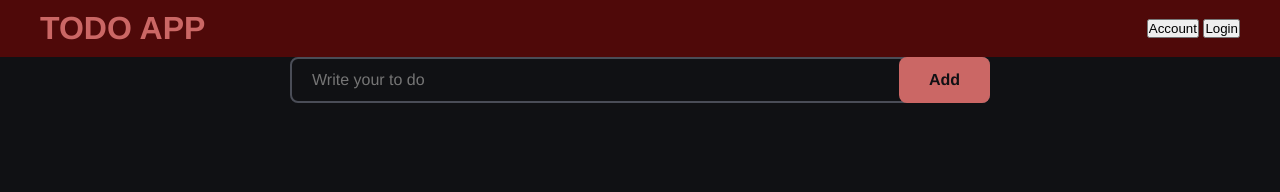
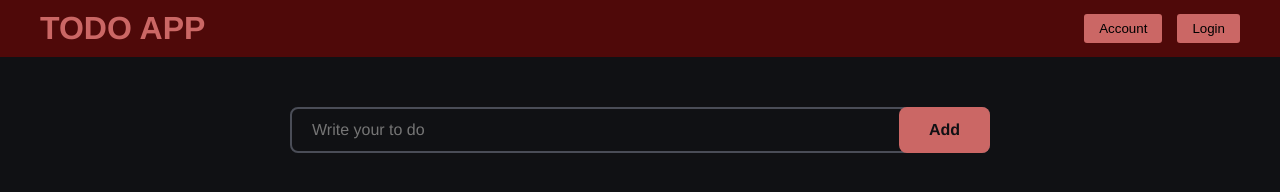
Before and after one commit to paul-saac/Vanilla-To-Do, a plain HTML site: page index.html in a window 1280 px wide. Drawn offline with Linux system fonts and the light colour scheme; no server answers.

Commit message:
design done

```diff
--- a/index.html
+++ b/index.html
@@ -14,7 +14,7 @@
 <body>
     <nav>
         <h1>ToDo App</h1>
-        <div>
+        <div class="navbtns">
             <button id="accountbtn">Account</button>
             <button id="loginbtn">Login</button>
         </div>
--- a/style.css
+++ b/style.css
@@ -36,7 +36,19 @@ h1 {
     text-transform: uppercase;
     color: var(--accent-color);
 }
+.navbtns button {
+    background: var(--accent-color);
+    border: none;
+    padding: 7px 15px;
+    border-radius: 3px;
+    cursor: pointer;
+}
+.navbtns {
+    display: flex;
+    gap: 15px;
+}
 .wrapper {
+    margin-top: 50px;
     width: 700px;
     display: flex;
     flex-direction: column;
```
